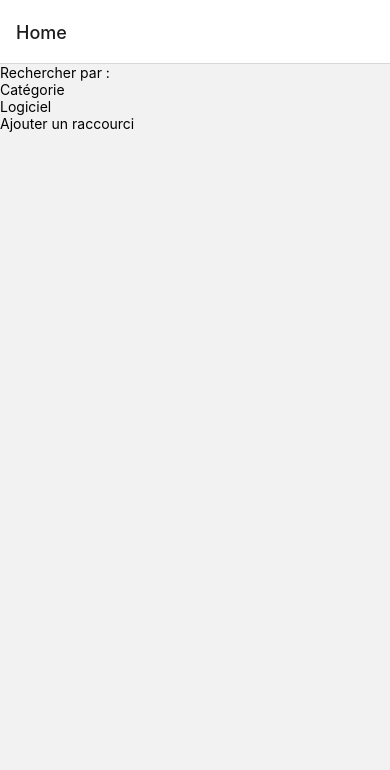
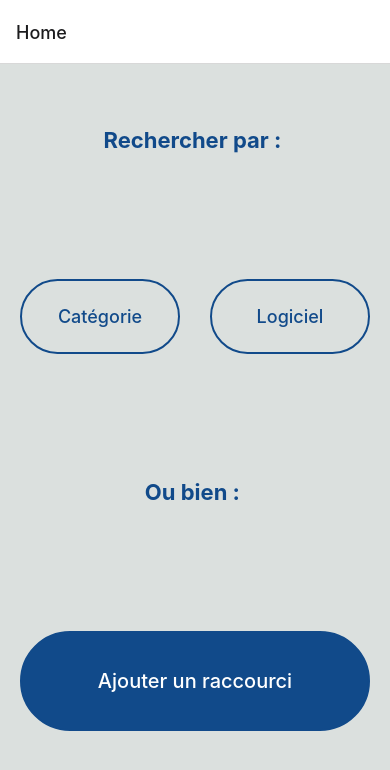
Before and after one commit to Tillate/shortcuts, a React Native app: screen /Home in a window 390 px wide. Shown: the top 770 px of the page. Built offline with nearby package versions, Linux system fonts and the light colour scheme.

Commit message:
Ajout du style de la page Home

```diff
--- a/src/screens/HomeScreen.jsx
+++ b/src/screens/HomeScreen.jsx
@@ -1,25 +1,33 @@
 import React, { Component } from 'react';
-import { View, Text, TouchableOpacity } from 'react-native';
+import { StyleSheet, View, Text, TouchableOpacity } from 'react-native';
 
 class HomeScreen extends Component {
     render() {
         return (
-            <View>
-                <Text>Rechercher par : </Text>
-                <TouchableOpacity
+            <View style={styles.container}>
+                <Text style={styles.mainText}>Rechercher par : </Text>
+
+                <View style={styles.containerButton}>
+                    {/* Ajout du Bouton Catégorie */}
+                    <TouchableOpacity style={styles.buttons}
                     onPress = {() => this.props.navigation.navigate("Category")}
                     >
-                    <Text>Catégorie</Text>
+                        <Text style={styles.buttonsText}>Catégorie</Text>
                     </TouchableOpacity>
-                <TouchableOpacity
+                    {/* Ajout du Bouton Logiciel */}
+                    <TouchableOpacity style={styles.buttons}
                     onPress = {() => this.props.navigation.navigate("Software")}
                     >
-                    <Text>Logiciel</Text>
+                        <Text style={styles.buttonsText}>Logiciel</Text>
                     </TouchableOpacity>
-                <TouchableOpacity
+                </View>
+
+                <Text style={styles.mainText}>Ou bien : </Text>
+                {/* Ajout du Bouton Ajouter un raccourci */}
+                <TouchableOpacity style={[styles.buttons, styles.shortcutButton]}
                 onPress = {() => this.props.navigation.navigate("Shortcuts")}
                 >
-                    <Text>Ajouter un raccourci</Text>
+                    <Text style={[styles.buttonsText, styles.shortcutText]}>Ajouter un raccourci</Text>
                 </TouchableOpacity>
             </View>
         );
@@ -27,3 +35,53 @@ class HomeScreen extends Component {
 }
 
 export default HomeScreen;
+
+// Style de la page HOME
+const styles = StyleSheet.create ({
+    container: {
+    display: 'flex',
+    flex:1,
+    justifyContent: 'space-around',
+    alignItems: 'center',
+    backgroundColor: '#DBE0DE',
+    },
+    mainText: {
+        fontSize: 22,
+        fontWeight: 'bold',
+        color: '#114A8A',
+    },
+    buttonsText: {
+        fontSize:18,
+        fontWeight: '500',
+        color: '#114A8A',
+    },
+    containerButton: {
+        display:'flex',
+        flexDirection: 'row',
+    },
+    buttons: {
+        display: 'flex',
+        flexDirection: 'row',
+        justifyContent:'center',
+        alignItems:'center',
+        backgroundColor : 'transparent',
+        borderStyle: 'solid',
+        borderColor: '#114A8A',
+        borderWidth: 2,
+        width: 160,
+        height: 75,
+        borderRadius: 50,
+        marginHorizontal: 15,
+    },
+    shortcutButton: {
+        backgroundColor : '#114A8A',
+        width:350,
+        height:100,
+        borderRadius: 50,
+        marginBottom: 50,
+    },
+    shortcutText: {
+        color : 'white',
+        fontSize: 20,
+    },
+})
```
Lines whose indentation alone changed are shown as unchanged.
